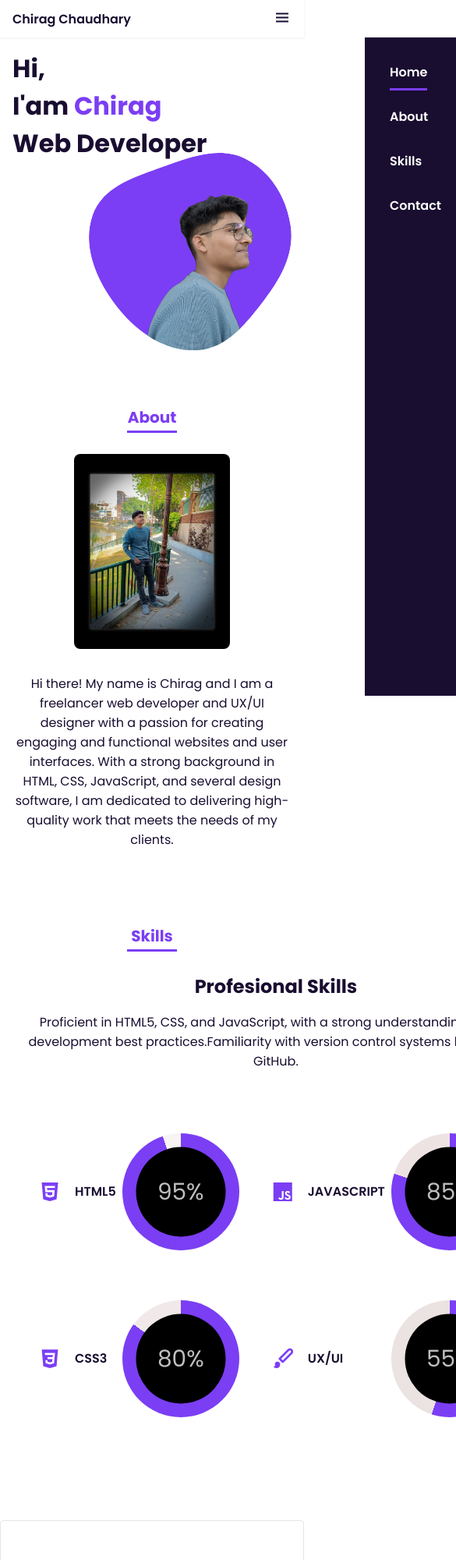
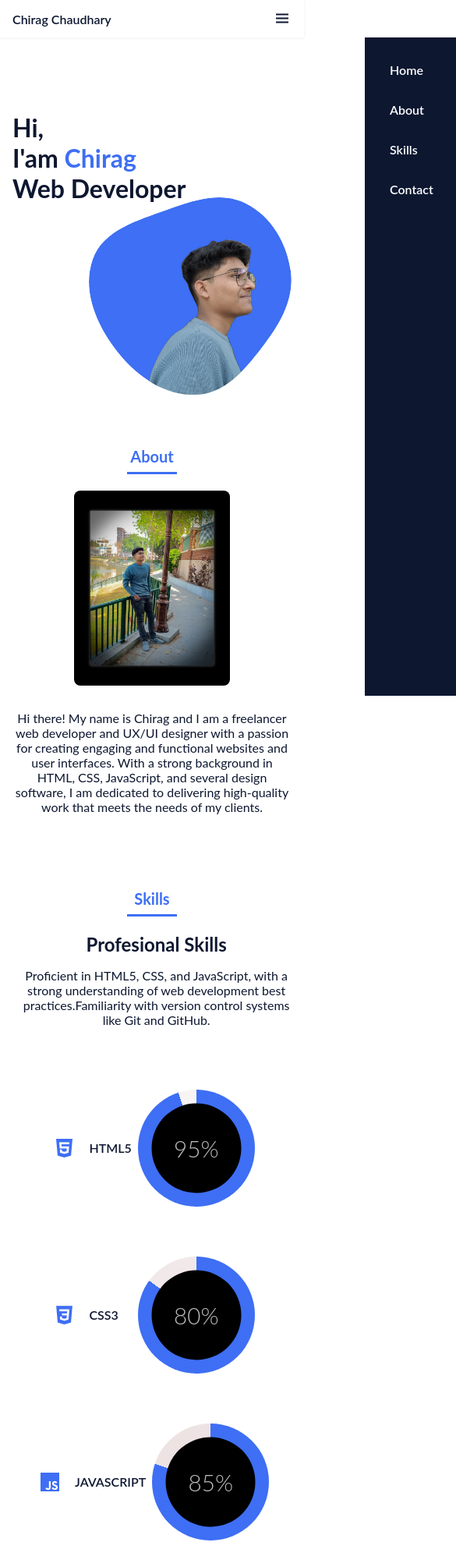
Before and after one commit to chirag640/Portfolio, a plain HTML site: page index.html in a window 390 px wide. Shown: the top 2000 px of the page at 78% size, 585 px wide, since content can reach past the window. Drawn offline with nearby package versions, Linux system fonts and the light colour scheme.

Commit message:
Update index.html

```diff
--- a/index.html
+++ b/index.html
@@ -18,7 +18,7 @@
   /*===== Colores =====*/
   /*Purple 260 - Red 355 - Blue 224 - Pink 340*/
   /* HSL color mode */
-  --hue-color: 260;
+  --hue-color: 224;
   --first-color: hsl(var(--hue-color), 89%, 60%);
   --second-color: hsl(var(--hue-color), 56%, 12%);
   /*===== Fuente y tipografia =====*/
@@ -200,6 +200,7 @@ img {
 
 /*===== HOME =====*/
 .home {
+  margin-top: 5rem;
   position: relative;
   row-gap: 5rem;
   padding: 4rem 0 5rem;
@@ -246,7 +247,7 @@ img {
 }
 
 .home__blob-img {
-  width: 550px;
+  width: 560px;
 }
 
 /*BUTTONS*/
@@ -288,7 +289,6 @@ img {
   row-gap: 2rem;
   text-align: center;
   display: flex;
-
 }
 
 .skills__subtitle {
@@ -308,7 +308,6 @@ img {
   padding: .5rem 1rem;
   margin-bottom: var(--mb-4);
   border-radius: .5rem;
-  /* box-shadow: 0px 4px 25px rgba(14, 36, 49, 0.15); */
 }
 
 .skills__icon {
@@ -322,11 +321,21 @@ img {
   align-items: center;
 }
 
+.skills__bar {
+  position: absolute;
+  left: 0;
+  bottom: 0;
+  background-color: var(--first-color);
+  height: .25rem;
+  border-radius: .5rem;
+  z-index: var(--z-back);
+  display: flex;
+
+}
 
 .skills__img {
   border-radius: .5rem;
 }
-
 
 /* ===== CONTACT =====*/
 .section_10 * {
@@ -745,6 +754,7 @@ body {
     width: 100%;
   }
 }
+
 /* ===== FOOTER =====*/
 .footer {
   background-color: var(--second-color);
@@ -823,7 +833,6 @@ body {
   .contact__container {
     justify-items: center;
   }
-
 }
 
 @media screen and (min-width: 768px) {
@@ -881,7 +890,6 @@ body {
     grid-template-columns: repeat(3, 1fr);
     column-gap: 2rem;
   }
-
 }
 
 @media screen and (min-width: 992px) {
@@ -896,34 +904,28 @@ body {
     width: 450px;
   }
 }
-@media screen and (max-width: 350px){
+@media screen and (max-width: 583px){
+.circle{
+  width: 50px;
+  height: 50px;
+}
 .wrap-circles{
-  display: flex;
   flex-wrap: wrap;
-  justify-content: center;
+  flex-direction: column
 }
 }
-@media screen and (max-width: 990px) {
-.half{
-  flex-wrap: wrap;
-  justify-content: center;
-}
-.shalf{
-  flex-wrap: wrap;
-  justify-content: center;
-}
-.circle{
-  width: 100px;
-  height: 100px;
-}
-}
+
+
+
+
+
 @import url("https://fonts.googleapis.com/css?family=Lato:300");
 *, *::before, *::after {
   box-sizing: border-box;
 }
 
 body {
-  font-family: var(--body-font);
+  font-family: "Lato";
   font-size: 16px;
 }
 
```
